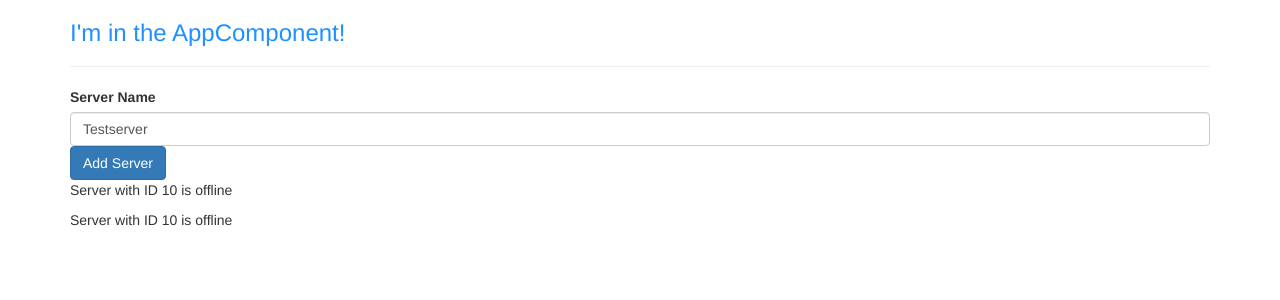
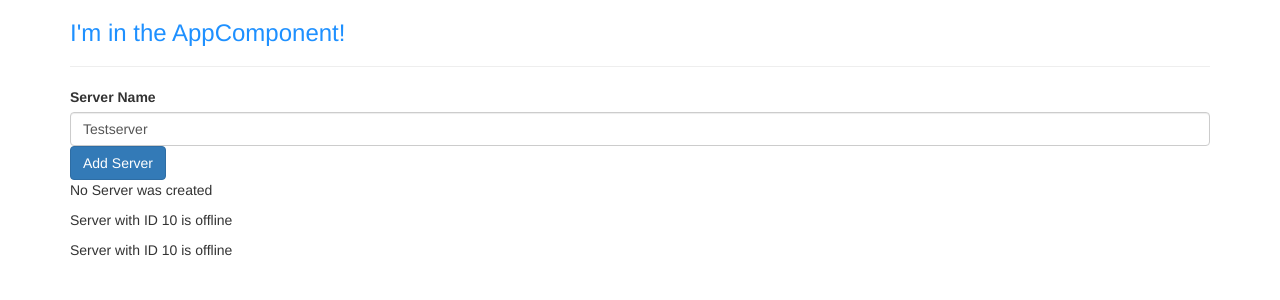
Before and after one commit to ansnoussi/Angular---The-Complete-Guide-2020-Edition-, an Angular app in the folder my-new-app/: page / in a window 1280 px wide. Shown: the top 300 px of the page. Built offline with nearby package versions, Linux system fonts and the light colour scheme.

Commit message:
else in ngIf

```diff
--- a/my-new-app/src/app/servers/servers.component.html
+++ b/my-new-app/src/app/servers/servers.component.html
@@ -14,8 +14,13 @@
 </button>
 <!--<p [innerText]="allowNewServer"></p>-->
 <!-- <p>{{ serverCreationStatus }}</p> -->
-<p *ngIf="serverCreated">
+<p *ngIf="serverCreated; else noServer">
   Server was created, server name is : {{ serverName }}
 </p>
+<ng-template #noServer>
+  <p>
+    No Server was created
+  </p>
+</ng-template>
 <app-server></app-server>
 <app-server></app-server>
```
